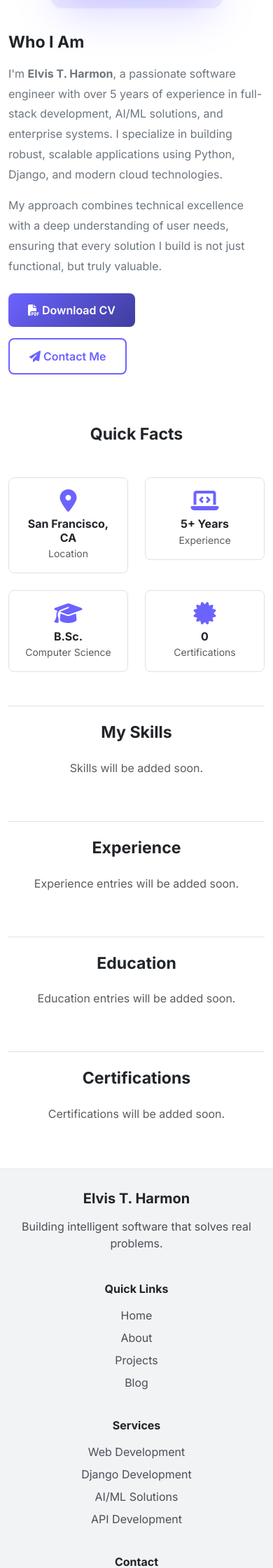
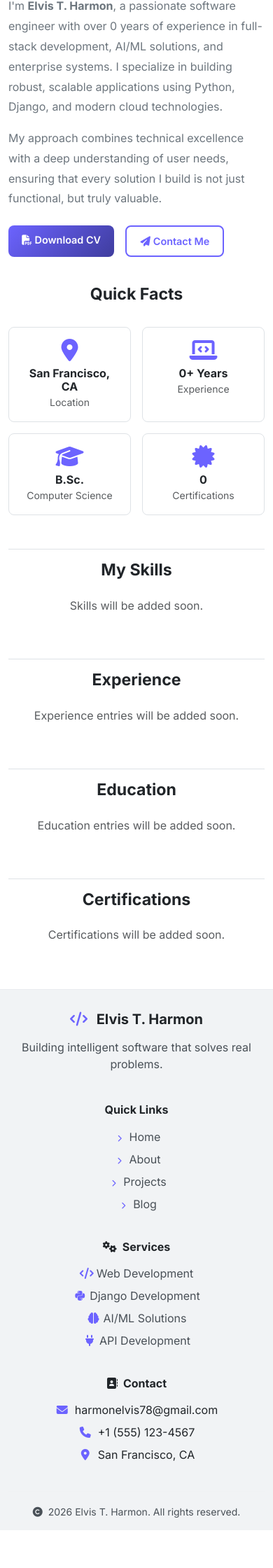
Before and after one commit to Elvis940/Personal_portfolio, a Django app: page /about/ in a window 390 px wide. Shown: the part 550-2790 px from the top of the page at 70% size. After the commit the page ends 2736 px from the top, so only its background shows below. Run offline with Django 5.2, Linux system fonts and the light colour scheme; data comes from the database, SQL or seed files in the repository; some libraries are stand-ins or nearby versions.

Commit message:
Fix about page template formatting

```diff
--- a/apps/core/context_processors.py
+++ b/apps/core/context_processors.py
@@ -3,24 +3,28 @@ from .models import SiteSettings
 
 
 def site_settings(request):
-    """Context processor to add site settings to all templates"""
+    """
+    Context processor to add site settings and profile data to all templates.
+    This makes 'site_settings' and 'profile' available in every template.
+    """
+    context = {}
+
+    # Get site settings
     try:
-        settings = SiteSettings.get_settings()
-    except:
-        settings = None
+        settings = SiteSettings.objects.first()
+        if not settings:
+            # Create default settings if none exist
+            settings = SiteSettings.objects.create()
+        context['site_settings'] = settings
+    except Exception as e:
+        # If there's an error, just set to None
+        context['site_settings'] = None
 
-    return {
-        'site_settings': settings,
-    }
-
-
-def site_settings(request):
-    """Context processor to add profile data to all templates"""
+    # Get profile data
     try:
         profile = Profile.objects.first()
-    except:
-        profile = None
+        context['profile'] = profile
+    except Exception as e:
+        context['profile'] = None
 
-    return {
-        'profile': profile,
-    }
+    return context
--- a/apps/core/views.py
+++ b/apps/core/views.py
@@ -1,5 +1,7 @@
 from django.shortcuts import render
 from django.db.models import Count
+from django.utils import timezone
+from datetime import datetime
 from apps.projects.models import Project, Technology
 from apps.profiles.models import Profile, Skill, Experience, Education, Certification
 from apps.testimonials.models import Testimonial
@@ -42,15 +44,18 @@ def home(request):
     # Get project count
     projects_count = all_projects.count()
 
+    # Calculate years of experience from Experience entries
+    years_experience = calculate_years_experience()
+
     context = {
         'profile': profile,
         'featured_projects': featured_projects,
-        'projects_count': projects_count,  # This is the count displayed in stats
+        'projects_count': projects_count,
         'technologies_count': technologies_count,
         'featured_skills': featured_skills,
         'recent_experiences': recent_experiences,
         'certifications_count': certifications_count,
-        'years_experience': 5,
+        'years_experience': years_experience,  # Now dynamic
         'testimonials': testimonials,
     }
 
@@ -78,6 +83,9 @@ def about(request):
             skill_categories[category] = []
         skill_categories[category].append(skill)
 
+    # Calculate years of experience
+    years_experience = calculate_years_experience()
+
     context = {
         'profile': profile,
         'skills': skills,
@@ -85,7 +93,7 @@ def about(request):
         'experiences': experiences,
         'educations': educations,
         'certifications': certifications,
-        'years_experience': 5,
+        'years_experience': years_experience,
         'certifications_count': certifications_count,
     }
 
@@ -112,3 +120,30 @@ def download_cv(request):
     response['Content-Disposition'] = f'attachment; filename="{filename}"'
 
     return response
+
+
+def calculate_years_experience():
+    """Calculate total years of experience from Experience entries"""
+    experiences = Experience.objects.all()
+
+    if not experiences:
+        return 0
+
+    total_years = 0
+    today = timezone.now().date()
+
+    for exp in experiences:
+        start = exp.start_date
+        end = exp.end_date if exp.end_date else today
+
+        # Calculate years between start and end
+        years = end.year - start.year
+        months = end.month - start.month
+
+        if months < 0:
+            years -= 1
+
+        total_years += years
+
+    # Round to nearest integer
+    return round(total_years)
--- a/config/settings.py
+++ b/config/settings.py
@@ -86,6 +86,7 @@ TEMPLATES = [
                 'django.template.context_processors.request',
                 'django.contrib.auth.context_processors.auth',
                 'django.contrib.messages.context_processors.messages',
+                'apps.core.context_processors.site_settings',
             ],
         },
     },
--- a/templates/core/about.html
+++ b/templates/core/about.html
@@ -1,17 +1,17 @@
 {% extends 'base.html' %} {% load static %} {% block title %} About Elvis T. Harmon - Software Engineer {% endblock %} {% block meta_description %} Learn about Elvis T. Harmon, a software engineer with expertise in Django, Python, AI/ML, and full-stack
 development. {% endblock %} {% block content %}
-<section class="section-padding">
+<section class="section-padding" id="about-page">
     <div class="container">
         <div class="row">
-            <div class="col-12 text-center mb-5">
+            <div class="col-12 text-center mb-4 mb-md-5">
                 <h1 class="display-4 fw-bold">About Me</h1>
                 <p class="lead text-secondary">Software Engineer passionate about building intelligent solutions that make a difference.</p>
             </div>
         </div>
 
-        <!-- Profile Image and Bio Side by Side -->
-        <div class="row g-5 align-items-center">
-            <div class="col-lg-5">
+        <!-- Profile Image and Bio -->
+        <div class="row g-4 g-md-5 align-items-center">
+            <div class="col-12 col-md-5 col-lg-5">
                 <div class="about-image-container">
                     {% if profile and profile.about_image %}
                     <img src="{{ profile.about_image.url }}" alt="{{ profile.display_name }}" class="about-image"> {% else %}
@@ -19,20 +19,20 @@ development. {% endblock %} {% block content %}
                     <div class="about-image-frame"></div>
                 </div>
             </div>
-            <div class="col-lg-7">
+            <div class="col-12 col-md-7 col-lg-7">
                 <h3 class="fw-bold mb-3">Who I Am</h3>
                 {% if profile %}
                 <p class="text-secondary" style="line-height: 1.8;">
-                    I'm <strong>{{ profile.display_name }}</strong>, a passionate software engineer with over 5 years of experience in full-stack development, AI/ML solutions, and enterprise systems. I specialize in building robust, scalable applications
-                    using Python, Django, and modern cloud technologies.
+                    I'm <strong>{{ profile.display_name }}</strong>, a passionate software engineer with over {{ years_experience }} years of experience in full-stack development, AI/ML solutions, and enterprise systems. I specialize in building robust,
+                    scalable applications using Python, Django, and modern cloud technologies.
                 </p>
                 <p class="text-secondary" style="line-height: 1.8;">
                     My approach combines technical excellence with a deep understanding of user needs, ensuring that every solution I build is not just functional, but truly valuable.
                 </p>
                 {% else %}
                 <p class="text-secondary" style="line-height: 1.8;">
-                    I'm <strong>Elvis T. Harmon</strong>, a passionate software engineer with over 5 years of experience in full-stack development, AI/ML solutions, and enterprise systems. I specialize in building robust, scalable applications using Python,
-                    Django, and modern cloud technologies.
+                    I'm <strong>Elvis T. Harmon</strong>, a passionate software engineer with over {{ years_experience }} years of experience in full-stack development, AI/ML solutions, and enterprise systems. I specialize in building robust, scalable
+                    applications using Python, Django, and modern cloud technologies.
                 </p>
                 <p class="text-secondary" style="line-height: 1.8;">
                     My approach combines technical excellence with a deep understanding of user needs, ensuring that every solution I build is not just functional, but truly valuable.
@@ -56,12 +56,12 @@ development. {% endblock %} {% block content %}
         </div>
 
         <!-- Quick Facts -->
-        <div class="row g-4 mt-5">
+        <div class="row g-3 g-md-4 mt-4 mt-md-5">
             <div class="col-12">
-                <h3 class="fw-bold text-center mb-4">Quick Facts</h3>
+                <h3 class="fw-bold text-center mb-3 mb-md-4">Quick Facts</h3>
             </div>
-            <div class="col-md-3 col-6">
-                <div class="text-center p-3 border rounded-3">
+            <div class="col-6 col-md-3">
+                <div class="text-center p-3 border rounded-3 h-100">
                     <i class="fas fa-map-marker-alt fa-2x text-primary mb-2"></i>
                     <h6 class="fw-bold mb-0">
                         {% if profile %} {{ profile.location }} {% else %} San Francisco, CA {% endif %}
@@ -69,22 +69,22 @@ development. {% endblock %} {% block content %}
                     <small class="text-muted">Location</small>
                 </div>
             </div>
-            <div class="col-md-3 col-6">
-                <div class="text-center p-3 border rounded-3">
+            <div class="col-6 col-md-3">
+                <div class="text-center p-3 border rounded-3 h-100">
                     <i class="fas fa-laptop-code fa-2x text-primary mb-2"></i>
-                    <h6 class="fw-bold mb-0">5+ Years</h6>
+                    <h6 class="fw-bold mb-0">{{ years_experience }}+ Years</h6>
                     <small class="text-muted">Experience</small>
                 </div>
             </div>
-            <div class="col-md-3 col-6">
-                <div class="text-center p-3 border rounded-3">
+            <div class="col-6 col-md-3">
+                <div class="text-center p-3 border rounded-3 h-100">
                     <i class="fas fa-graduation-cap fa-2x text-primary mb-2"></i>
                     <h6 class="fw-bold mb-0">B.Sc.</h6>
                     <small class="text-muted">Computer Science</small>
                 </div>
             </div>
-            <div class="col-md-3 col-6">
-                <div class="text-center p-3 border rounded-3">
+            <div class="col-6 col-md-3">
+                <div class="text-center p-3 border rounded-3 h-100">
                     <i class="fas fa-certificate fa-2x text-primary mb-2"></i>
                     <h6 class="fw-bold mb-0">{{ certifications_count }}</h6>
                     <small class="text-muted">Certifications</small>
@@ -93,11 +93,11 @@ development. {% endblock %} {% block content %}
         </div>
 
         <!-- Skills Section -->
-        <div class="mt-5 pt-4 border-top">
+        <div class="mt-5 pt-3 pt-md-4 border-top">
             <h3 class="fw-bold text-center mb-4">My Skills</h3>
-            <div class="row g-4">
+            <div class="row g-3 g-md-4">
                 {% if skill_categories %} {% for category, skills in skill_categories.items %}
-                <div class="col-md-6">
+                <div class="col-12 col-md-6">
                     <div class="card border-0 shadow-sm h-100">
                         <div class="card-body">
                             <h5 class="fw-bold mb-3">{{ category }}</h5>
@@ -117,14 +117,14 @@ development. {% endblock %} {% block content %}
         </div>
 
         <!-- Experience Section -->
-        <div class="mt-5 pt-4 border-top">
+        <div class="mt-5 pt-3 pt-md-4 border-top">
             <h3 class="fw-bold text-center mb-4">Experience</h3>
-            <div class="row g-4">
+            <div class="row g-3 g-md-4">
                 {% if experiences %} {% for exp in experiences %}
                 <div class="col-12">
                     <div class="card border-0 shadow-sm">
                         <div class="card-body">
-                            <div class="d-flex justify-content-between align-items-start">
+                            <div class="d-flex flex-column flex-md-row justify-content-between align-items-md-start">
                                 <div>
                                     <h5 class="fw-bold mb-1">{{ exp.position }}</h5>
                                     <h6 class="text-primary mb-2">{{ exp.organization }}</h6>
@@ -147,11 +147,11 @@ development. {% endblock %} {% block content %}
         </div>
 
         <!-- Education Section -->
-        <div class="mt-5 pt-4 border-top">
+        <div class="mt-5 pt-3 pt-md-4 border-top">
             <h3 class="fw-bold text-center mb-4">Education</h3>
-            <div class="row g-4">
+            <div class="row g-3 g-md-4">
                 {% if educations %} {% for edu in educations %}
-                <div class="col-md-6">
+                <div class="col-12 col-md-6">
                     <div class="card border-0 shadow-sm h-100">
                         <div class="card-body">
                             <h5 class="fw-bold mb-1">{{ edu.degree }}</h5>
@@ -174,11 +174,11 @@ development. {% endblock %} {% block content %}
         </div>
 
         <!-- Certifications Section -->
-        <div class="mt-5 pt-4 border-top">
+        <div class="mt-5 pt-3 pt-md-4 border-top">
             <h3 class="fw-bold text-center mb-4">Certifications</h3>
-            <div class="row g-4">
+            <div class="row g-3 g-md-4">
                 {% if certifications %} {% for cert in certifications %}
-                <div class="col-md-4">
+                <div class="col-12 col-sm-6 col-md-4">
                     <div class="card border-0 shadow-sm h-100">
                         <div class="card-body text-center">
                             <i class="fas fa-certificate fa-2x text-primary mb-2"></i>
@@ -211,6 +211,12 @@ development. {% endblock %} {% block content %}
 </section>
 {% endblock %} {% block extra_css %}
 <style>
+    /* About Page Styles */
+
+    #about-page .section-padding {
+        padding: 60px 0;
+    }
+
     .about-image-container {
         position: relative;
         width: 100%;
@@ -296,6 +302,7 @@ development. {% endblock %} {% block content %}
     [data-theme="dark"] .bg-light {
         background-color: var(--bg-secondary) !important;
     }
+    /* Mobile Responsive */
 
     @media (max-width: 992px) {
         .about-image-container {
@@ -307,12 +314,45 @@ development. {% endblock %} {% block content %}
         .about-image-container {
             max-width: 280px;
         }
+        #about-page .section-padding {
+            padding: 40px 0;
+        }
+        .display-4 {
+            font-size: 2.2rem;
+        }
+        .lead {
+            font-size: 1rem;
+        }
     }
 
     @media (max-width: 576px) {
         .about-image-container {
             max-width: 220px;
         }
+        #about-page .section-padding {
+            padding: 30px 0;
+        }
+        .display-4 {
+            font-size: 1.8rem;
+        }
+        .btn {
+            font-size: 0.9rem;
+            padding: 0.6rem 1.2rem;
+        }
+        /* Stack quick facts on mobile */
+        .col-6 {
+            flex: 0 0 50%;
+            max-width: 50%;
+        }
+        /* Make cards full width on mobile */
+        .col-12.col-md-6 {
+            flex: 0 0 100%;
+            max-width: 100%;
+        }
+        .col-12.col-sm-6.col-md-4 {
+            flex: 0 0 100%;
+            max-width: 100%;
+        }
     }
 </style>
 {% endblock %}
--- a/templates/includes/footer.html
+++ b/templates/includes/footer.html
@@ -3,36 +3,86 @@
     <div class="container">
         <div class="row g-4">
             <div class="col-md-4">
-                <h5 class="fw-bold mb-3">{{ profile.display_name|default:"Elvis T. Harmon" }}</h5>
+                <h5 class="fw-bold mb-3">
+                    <i class="fas fa-code text-primary me-2"></i> {{ profile.display_name|default:"Elvis T. Harmon" }}
+                </h5>
                 <p class="text-light-emphasis">{{ profile.footer_bio|default:"Building intelligent software that solves real problems." }}</p>
                 <div class="social-links">
                     {% if profile.github_url %}
-                    <a href="{{ profile.github_url }}" target="_blank" class="text-white me-3"><i class="fab fa-github fa-lg"></i></a> {% endif %} {% if profile.linkedin_url %}
-                    <a href="{{ profile.linkedin_url }}" target="_blank" class="text-white me-3"><i class="fab fa-linkedin fa-lg"></i></a> {% endif %} {% if profile.twitter_url %}
-                    <a href="{{ profile.twitter_url }}" target="_blank" class="text-white me-3"><i class="fab fa-twitter fa-lg"></i></a> {% endif %} {% if profile.youtube_url %}
-                    <a href="{{ profile.youtube_url }}" target="_blank" class="text-white"><i class="fab fa-youtube fa-lg"></i></a> {% endif %}
+                    <a href="{{ profile.github_url }}" target="_blank" class="text-white me-3">
+                        <i class="fab fa-github fa-lg"></i>
+                    </a>
+                    {% endif %} {% if profile.linkedin_url %}
+                    <a href="{{ profile.linkedin_url }}" target="_blank" class="text-white me-3">
+                        <i class="fab fa-linkedin fa-lg"></i>
+                    </a>
+                    {% endif %} {% if profile.twitter_url %}
+                    <a href="{{ profile.twitter_url }}" target="_blank" class="text-white me-3">
+                        <i class="fab fa-twitter fa-lg"></i>
+                    </a>
+                    {% endif %} {% if profile.youtube_url %}
+                    <a href="{{ profile.youtube_url }}" target="_blank" class="text-white">
+                        <i class="fab fa-youtube fa-lg"></i>
+                    </a>
+                    {% endif %}
                 </div>
             </div>
             <div class="col-md-2">
                 <h6 class="fw-bold mb-3">Quick Links</h6>
                 <ul class="list-unstyled">
-                    <li><a href="{% url 'core:home' %}" class="text-light-emphasis text-decoration-none">Home</a></li>
-                    <li><a href="{% url 'core:about' %}" class="text-light-emphasis text-decoration-none">About</a></li>
-                    <li><a href="{% url 'projects:project_list' %}" class="text-light-emphasis text-decoration-none">Projects</a></li>
-                    <li><a href="{% url 'blog:blog_list' %}" class="text-light-emphasis text-decoration-none">Blog</a></li>
+                    <li>
+                        <a href="{% url 'core:home' %}" class="text-light-emphasis text-decoration-none">
+                            <i class="fas fa-chevron-right me-1" style="font-size: 10px;"></i>Home
+                        </a>
+                    </li>
+                    <li>
+                        <a href="{% url 'core:about' %}" class="text-light-emphasis text-decoration-none">
+                            <i class="fas fa-chevron-right me-1" style="font-size: 10px;"></i>About
+                        </a>
+                    </li>
+                    <li>
+                        <a href="{% url 'projects:project_list' %}" class="text-light-emphasis text-decoration-none">
+                            <i class="fas fa-chevron-right me-1" style="font-size: 10px;"></i>Projects
+                        </a>
+                    </li>
+                    <li>
+                        <a href="{% url 'blog:blog_list' %}" class="text-light-emphasis text-decoration-none">
+                            <i class="fas fa-chevron-right me-1" style="font-size: 10px;"></i>Blog
+                        </a>
+                    </li>
                 </ul>
             </div>
             <div class="col-md-3">
-                <h6 class="fw-bold mb-3">Services</h6>
+                <h6 class="fw-bold mb-3">
+                    <i class="fas fa-cogs me-2"></i>Services
+                </h6>
                 <ul class="list-unstyled">
-                    <li><a href="{% url 'services:service_list' %}" class="text-light-emphasis text-decoration-none">Web Development</a></li>
-                    <li><a href="{% url 'services:service_list' %}" class="text-light-emphasis text-decoration-none">Django Development</a></li>
-                    <li><a href="{% url 'services:service_list' %}" class="text-light-emphasis text-decoration-none">AI/ML Solutions</a></li>
-                    <li><a href="{% url 'services:service_list' %}" class="text-light-emphasis text-decoration-none">API Development</a></li>
+                    <li>
+                        <a href="{% url 'services:service_list' %}" class="text-light-emphasis text-decoration-none">
+                            <i class="fas fa-code me-1"></i>Web Development
+                        </a>
+                    </li>
+                    <li>
+                        <a href="{% url 'services:service_list' %}" class="text-light-emphasis text-decoration-none">
+                            <i class="fab fa-python me-1"></i>Django Development
+                        </a>
+                    </li>
+                    <li>
+                        <a href="{% url 'services:service_list' %}" class="text-light-emphasis text-decoration-none">
+                            <i class="fas fa-brain me-1"></i>AI/ML Solutions
+                        </a>
+                    </li>
+                    <li>
+                        <a href="{% url 'services:service_list' %}" class="text-light-emphasis text-decoration-none">
+                            <i class="fas fa-plug me-1"></i>API Development
+                        </a>
+                    </li>
                 </ul>
             </div>
             <div class="col-md-3">
-                <h6 class="fw-bold mb-3">Contact</h6>
+                <h6 class="fw-bold mb-3">
+                    <i class="fas fa-address-book me-2"></i>Contact
+                </h6>
                 <ul class="list-unstyled">
                     <li><i class="fas fa-envelope me-2"></i>{{ profile.footer_email|default:"harmonelvis78@gmail.com" }}</li>
                     <li><i class="fas fa-phone me-2"></i>{{ profile.footer_phone|default:"+1 (555) 123-4567" }}</li>
@@ -42,7 +92,11 @@
         </div>
         <hr class="border-light-emphasis mt-4">
         <div class="text-center text-light-emphasis">
-            <small>&copy; {% now "Y" %} {{ profile.display_name|default:"Elvis T. Harmon" }}. {{ profile.footer_copyright|default:"All rights reserved." }}</small>
+            <small>
+                <i class="fas fa-copyright me-1"></i>
+                {% now "Y" %} {{ profile.display_name|default:"Elvis T. Harmon" }}.
+                {{ profile.footer_copyright|default:"All rights reserved." }}
+            </small>
         </div>
     </div>
 </footer>
```
